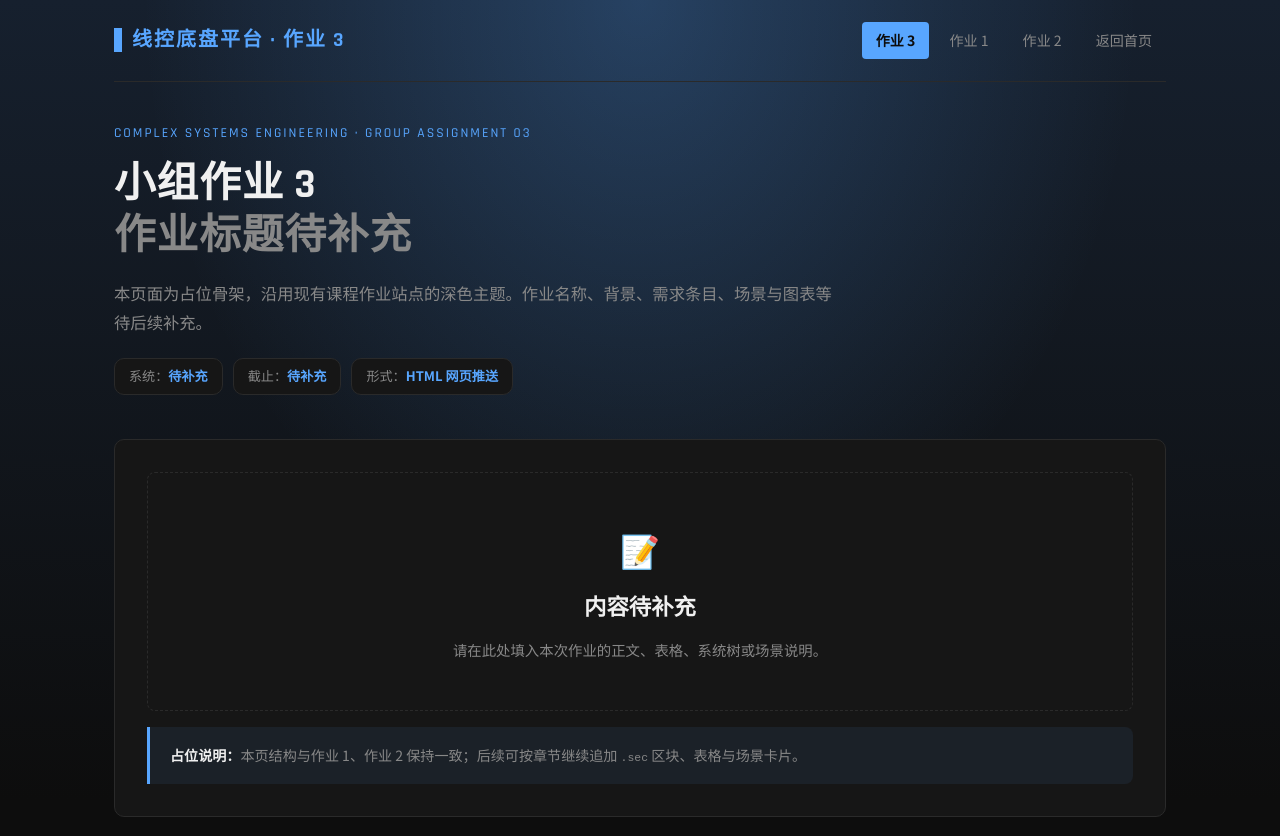
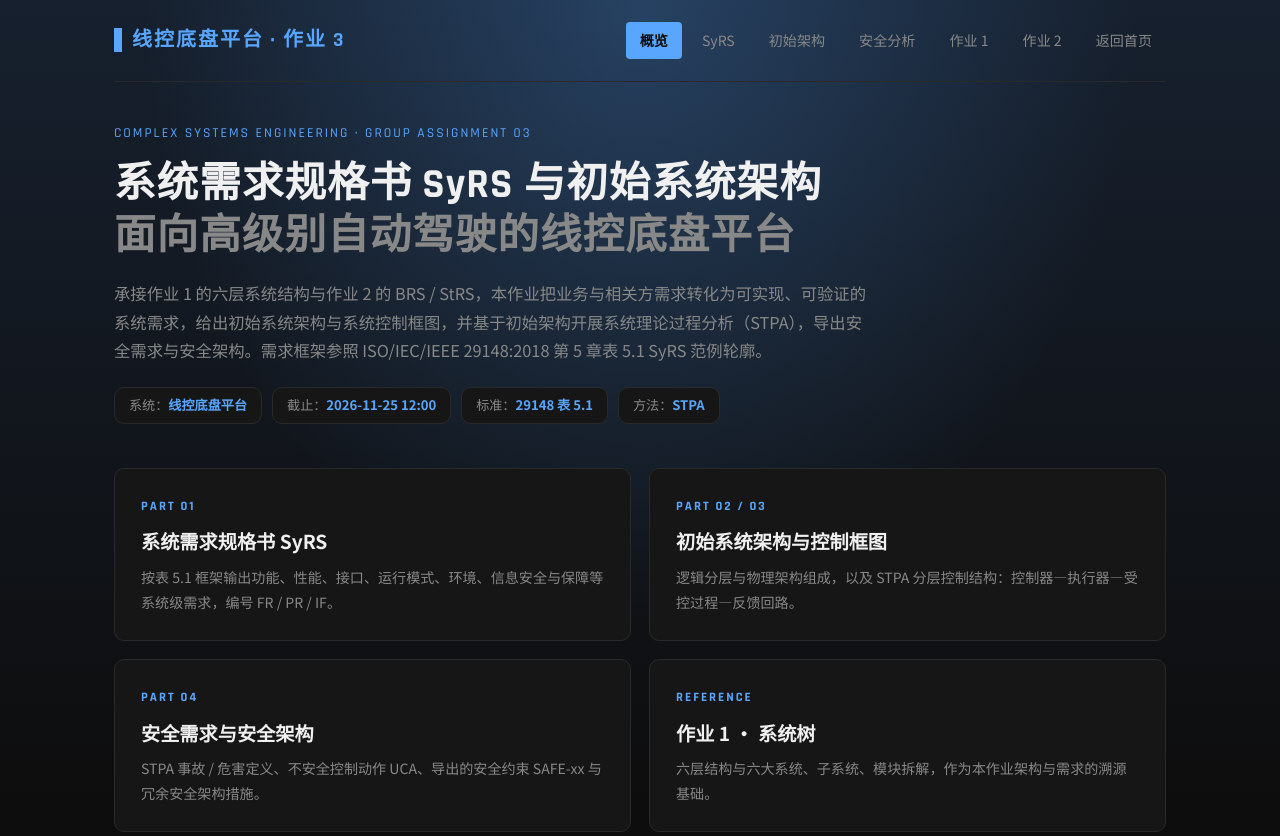
Before and after one commit to zhouzhijiang420-boop/course-homework, a plain HTML site: page homework/group3-assignment/index.html in a window 1280 px wide. Shown: the top 836 px of the page. Drawn offline with Linux system fonts and the light colour scheme.

Commit message:
feat: 作业3 概览页与分节入口

```diff
--- a/homework/group3-assignment/index.html
+++ b/homework/group3-assignment/index.html
@@ -3,68 +3,59 @@
 <head>
 <meta charset='UTF-8'>
 <meta name='viewport' content='width=device-width, initial-scale=1.0'>
-<title>小组作业 3 · 占位 · 课程作业</title>
-<style>
-@import url('https://fonts.googleapis.com/css2?family=Rajdhani:wght@500;600;700&family=Noto+Sans+SC:wght@300;400;500;700&display=swap');
-*{margin:0;padding:0;box-sizing:border-box}
-:root{ --bg:#0d0d0d;--card:#161616;--card2:#1c1c1c;--border:#2a2a2a; --primary:#58a6ff;--primary-dark:#1f3a5f;--primary-light:#79b8ff; --text:#f0f0f0;--text-muted:#888; --accent-bg:rgba(88,166,255,0.08); }
-body{font-family:'Noto Sans SC',-apple-system,sans-serif;background:var(--bg);color:var(--text);line-height:1.75;min-height:100vh}
-body::before{content:'';position:fixed;inset:0;background:radial-gradient(ellipse at 50% 0%,rgba(88,166,255,0.25),transparent 55%),linear-gradient(180deg,#16202e 0%,#0d0d0d 100%);z-index:-1}
-.container{max-width:1100px;margin:0 auto;padding:0 24px}
-nav{display:flex;justify-content:space-between;align-items:center;padding:22px 0;border-bottom:1px solid var(--border);margin-bottom:40px;flex-wrap:wrap;gap:10px}
-nav .brand{font-family:'Rajdhani',sans-serif;font-size:1.25em;font-weight:700;letter-spacing:2px;color:var(--primary);display:flex;align-items:center;gap:10px}
-nav .brand::before{content:'';width:8px;height:24px;background:var(--primary)}
-nav .links{display:flex;gap:6px;align-items:center;flex-wrap:wrap}
-nav .links a{padding:6px 14px;border-radius:4px;font-size:0.88em;color:var(--text-muted);text-decoration:none}
-nav .links a.active{background:var(--primary);color:var(--bg);font-weight:600}
-nav .links a:hover:not(.active){color:var(--primary)}
-.hero{margin-bottom:44px}
-.hero .eyebrow{color:var(--primary);font-size:0.85em;letter-spacing:2px;margin-bottom:14px;text-transform:uppercase;font-family:'Rajdhani',sans-serif}
-.hero h1{font-family:'Rajdhani',sans-serif;font-size:2.6em;font-weight:700;line-height:1.25;margin-bottom:16px;letter-spacing:1px}
-.hero p.lead{font-size:1.02em;color:var(--text-muted);max-width:720px;margin-bottom:22px}
-.meta-row{display:flex;gap:10px;flex-wrap:wrap}
-.meta-chip{font-size:0.82em;padding:6px 14px;border:1px solid var(--border);border-radius:10px;background:var(--card);color:var(--text-muted)}
-.meta-chip b{color:var(--primary)}
-.doc-body{background:var(--card);border:1px solid var(--border);border-radius:10px;padding:32px;margin-bottom:24px}
-.placeholder{border:1px dashed var(--border);border-radius:8px;padding:48px 24px;text-align:center;color:var(--text-muted)}
-.placeholder .icon{font-size:2em;margin-bottom:12px}
-.placeholder h2{font-family:'Rajdhani',sans-serif;font-size:1.4em;font-weight:700;color:var(--text);margin-bottom:8px}
-.placeholder p{font-size:0.9em}
-.note{background:var(--accent-bg);border-left:3px solid var(--primary);border-radius:0 8px 8px 0;padding:16px 20px;font-size:0.88em;color:var(--text-muted);margin-top:16px}
-.note b{color:var(--text)}
-footer{text-align:center;padding:30px 0;color:var(--text-muted);font-size:0.82em;border-top:1px solid var(--border);font-family:'Rajdhani',sans-serif;letter-spacing:1px;margin-top:40px}
-@media(max-width:900px){.hero h1{font-size:2em}.doc-body{padding:22px}}
-</style>
+<title>作业 3 · SyRS 与初始系统架构 · 线控底盘平台</title>
+<link rel='stylesheet' href='style.css'>
 </head>
 <body>
 <div class='container'>
 <nav>
 <div class='brand'>线控底盘平台 · 作业 3</div>
 <div class='links'>
-<a href='#' class='active'>作业 3</a>
+<a href='index.html' class='active'>概览</a>
+<a href='syrs.html'>SyRS</a>
+<a href='architecture.html'>初始架构</a>
+<a href='safety.html'>安全分析</a>
 <a href='../group1-chassis/index.html'>作业 1</a>
 <a href='../group2-brs-strs/index.html'>作业 2</a>
 <a href='../..'>返回首页</a>
 </div>
 </nav>
+
 <header class='hero'>
 <div class='eyebrow'>Complex Systems Engineering · Group Assignment 03</div>
-<h1>小组作业 3<br><span style='color:var(--text-muted)'>作业标题待补充</span></h1>
-<p class='lead'>本页面为占位骨架，沿用现有课程作业站点的深色主题。作业名称、背景、需求条目、场景与图表等待后续补充。</p>
+<h1>系统需求规格书 SyRS 与初始系统架构<br><span style='color:var(--text-muted)'>面向高级别自动驾驶的线控底盘平台</span></h1>
+<p class='lead'>承接作业 1 的六层系统结构与作业 2 的 BRS / StRS，本作业把业务与相关方需求转化为可实现、可验证的系统需求，给出初始系统架构与系统控制框图，并基于初始架构开展系统理论过程分析（STPA），导出安全需求与安全架构。需求框架参照 ISO/IEC/IEEE 29148:2018 第 5 章表 5.1 SyRS 范例轮廓。</p>
 <div class='meta-row'>
-<span class='meta-chip'>系统：<b>待补充</b></span>
-<span class='meta-chip'>截止：<b>待补充</b></span>
-<span class='meta-chip'>形式：<b>HTML 网页推送</b></span>
+<span class='meta-chip'>系统：<b>线控底盘平台</b></span>
+<span class='meta-chip'>截止：<b>2026-11-25 12:00</b></span>
+<span class='meta-chip'>标准：<b>29148 表 5.1</b></span>
+<span class='meta-chip'>方法：<b>STPA</b></span>
 </div>
 </header>
-<div class='doc-body'>
-<div class='placeholder'>
-<div class='icon'>📝</div>
-<h2>内容待补充</h2>
-<p>请在此处填入本次作业的正文、表格、系统树或场景说明。</p>
+
+<div class='entry-grid'>
+<a class='entry' href='syrs.html'>
+<div class='num'>PART 01</div>
+<h3>系统需求规格书 SyRS</h3>
+<p>按表 5.1 框架输出功能、性能、接口、运行模式、环境、信息安全与保障等系统级需求，编号 FR / PR / IF。</p>
+</a>
+<a class='entry' href='architecture.html'>
+<div class='num'>PART 02 / 03</div>
+<h3>初始系统架构与控制框图</h3>
+<p>逻辑分层与物理架构组成，以及 STPA 分层控制结构：控制器—执行器—受控过程—反馈回路。</p>
+</a>
+<a class='entry' href='safety.html'>
+<div class='num'>PART 04</div>
+<h3>安全需求与安全架构</h3>
+<p>STPA 事故 / 危害定义、不安全控制动作 UCA、导出的安全约束 SAFE-xx 与冗余安全架构措施。</p>
+</a>
+<a class='entry' href='../group1-chassis/index.html#tree'>
+<div class='num'>REFERENCE</div>
+<h3>作业 1 · 系统树</h3>
+<p>六层结构与六大系统、子系统、模块拆解，作为本作业架构与需求的溯源基础。</p>
+</a>
 </div>
-<div class='note'><b>占位说明：</b>本页结构与作业 1、作业 2 保持一致；后续可按章节继续追加 <code>.sec</code> 区块、表格与场景卡片。</div>
-</div>
+
 <footer><p>© 2026 金子惠 · 吉林大学汽车工程学院 · Complex Systems Engineering · Group Assignment 03</p></footer>
 </div>
 </body>
```
